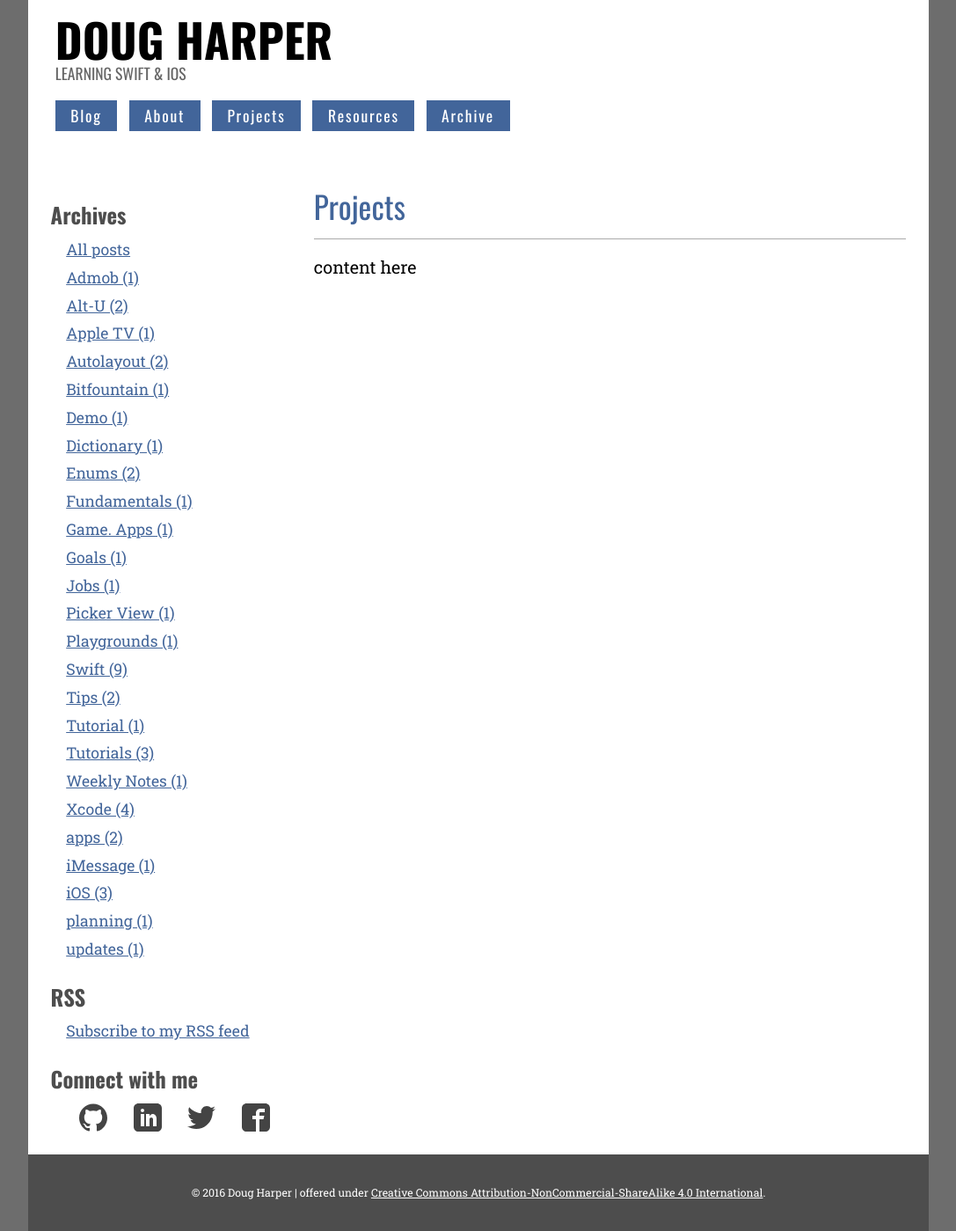
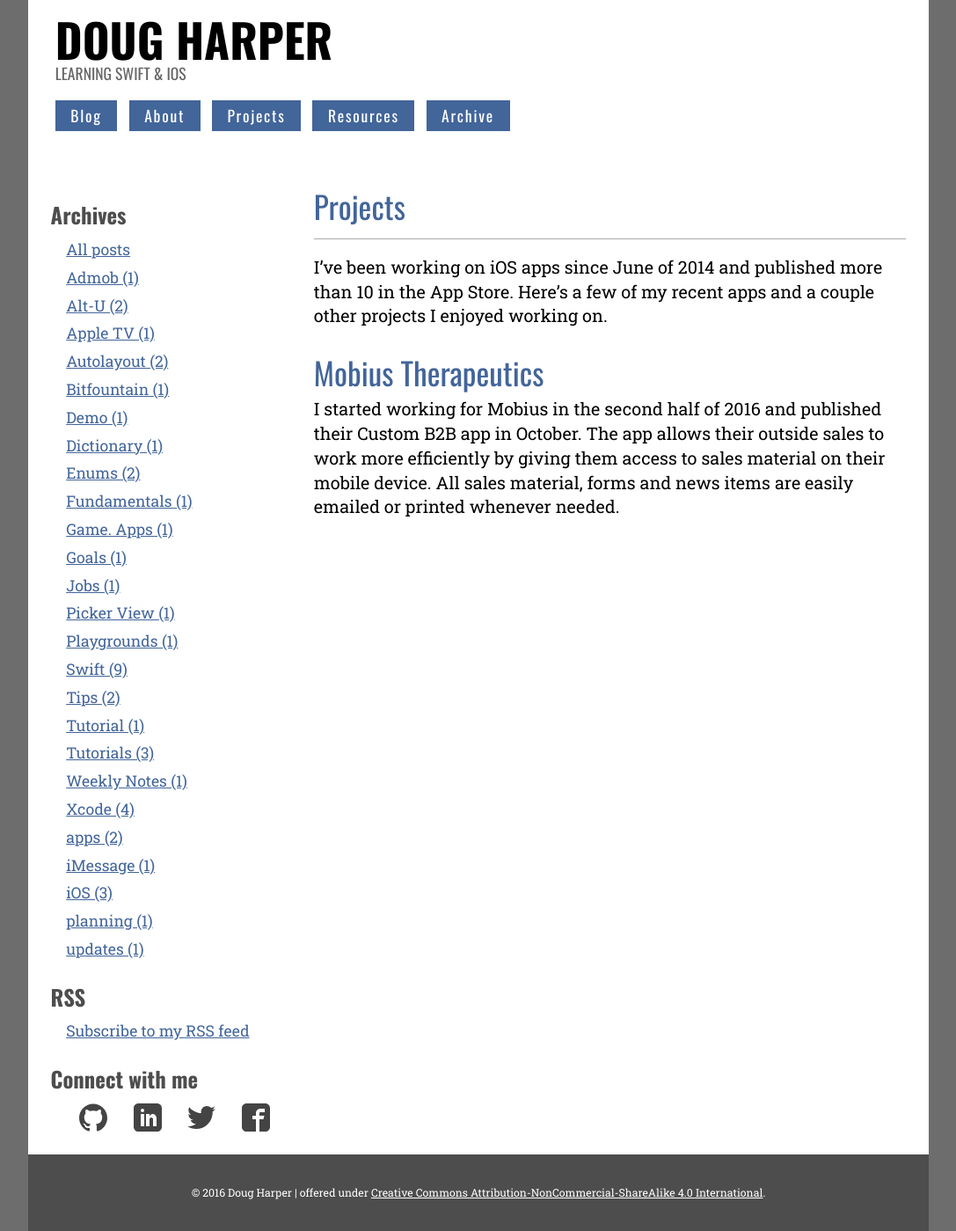
Before and after one commit to endodoug/endodoug.github.io, a Jekyll site: the page built from projects.md, in a window 1280 px wide. Shown: the whole page at 88% size, without its empty margins (96-1183 px from the left). Built offline with Jekyll 4.4.1, drawn with Linux system fonts in a browser that asks for light colours.

Commit message:
Started filling in content

```diff
--- a/projects.md
+++ b/projects.md
@@ -3,4 +3,8 @@ layout: page
 title: Projects
 ---
 
-content here
+I've been working on iOS apps since June of 2014 and published more than 10 in the App Store.  Here's a few of my recent apps and a couple other projects I enjoyed working on.
+
+## Mobius Therapeutics
+
+I started working for Mobius in the second half of 2016 and published their Custom B2B app in October.  The app allows their outside sales to work more efficiently by giving them access to sales material on their mobile device.  All sales material, forms and news items are easily emailed or printed whenever needed.
```
